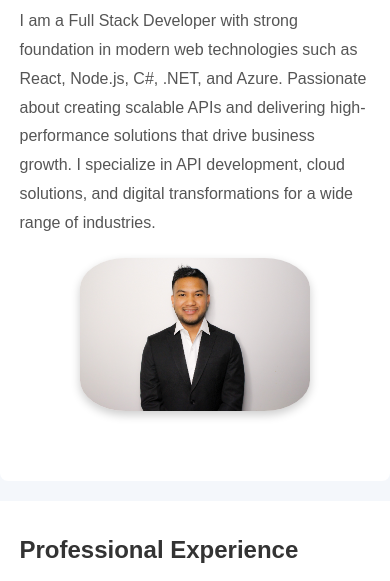
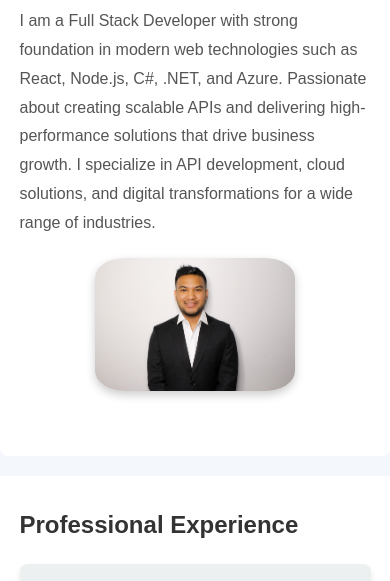
Before and after one commit to rupesh110/rupesh110.github.io, a website built with Parcel: page index.html in a window 390 px wide. Shown: the part 477-1058 px from the top of the page. Built offline with nearby package versions, Linux system fonts and the light colour scheme; files whose address does not match are found by name.

Commit message:
Enhanced profile image CSS mobile

```diff
--- a/src/styles.css
+++ b/src/styles.css
@@ -393,10 +393,10 @@ footer p {
   }
 
   #about img {
-    max-width: 230px;
+    max-width: 200px;
     height: auto;
-    border-radius: 20%;
-    margin: 20px auto;
+    border-radius: 15%;
+    margin: 15px auto;
 }
 
   .job-item h3 {
```
